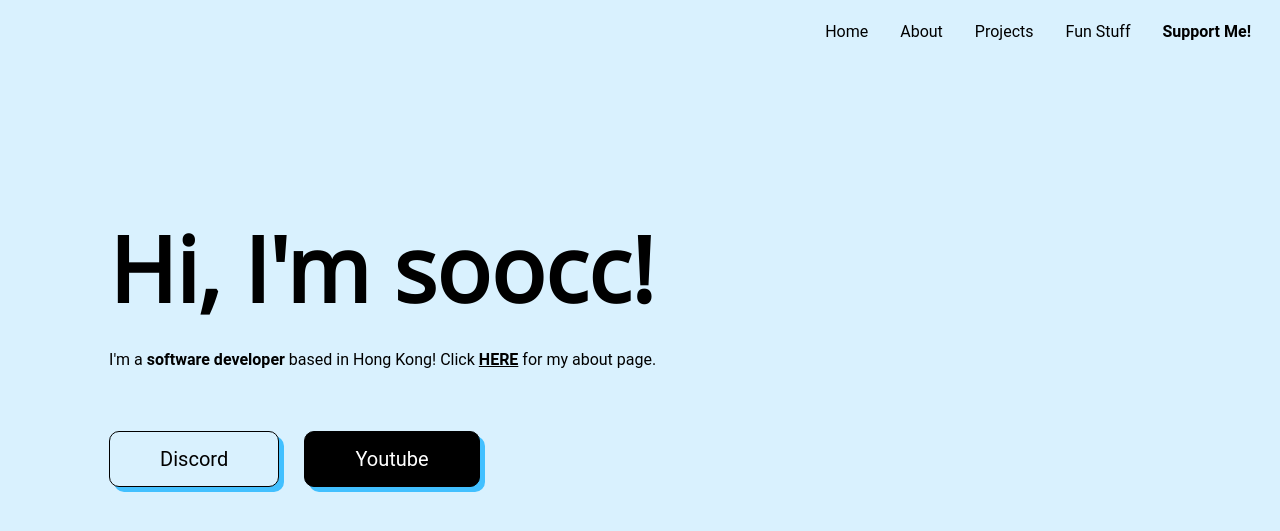
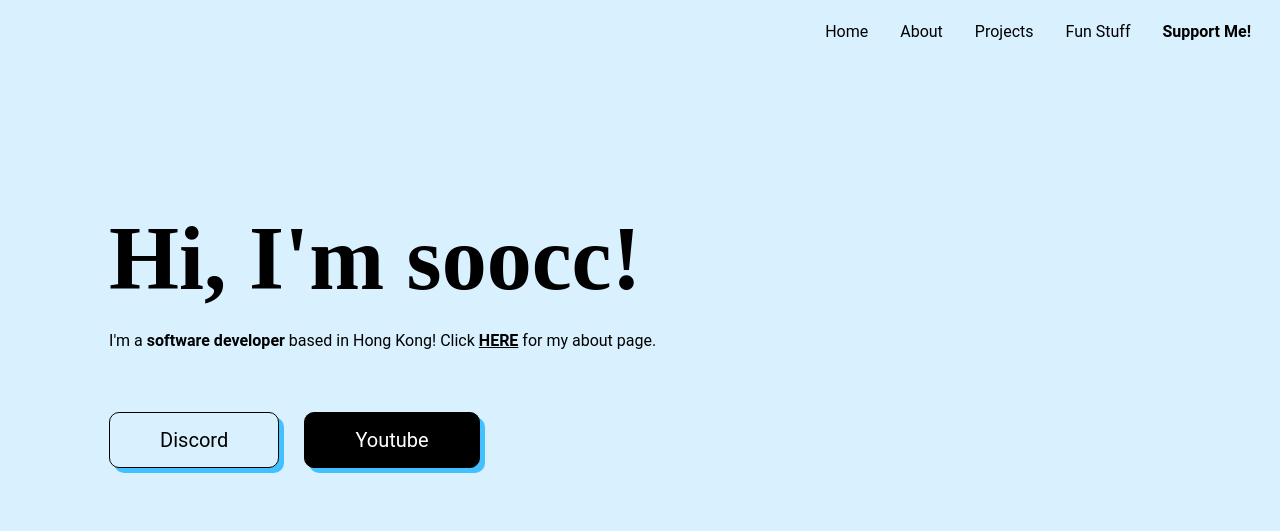
Before and after one commit to soocc/sooccsocks2, a Jekyll site: the page built from index.html, in a window 1280 px wide. Shown: the top 531 px of the page. Built offline with Jekyll 4.4.1, drawn with Linux system fonts in a browser that asks for light colours; some web fonts are replaced.

Commit message:
Update index.html

```diff
--- a/index.html
+++ b/index.html
@@ -9,7 +9,7 @@ layout: default
     <link rel="stylesheet" href="/styles/styles.css">
     <style>
       .welcome {
-        font-family: 'Product Sans';
+        font-family: 'GlacialIndifferenceRegular';
         font-weight: bold;
         font-size: 90px;
         margin-bottom: 0;
```
